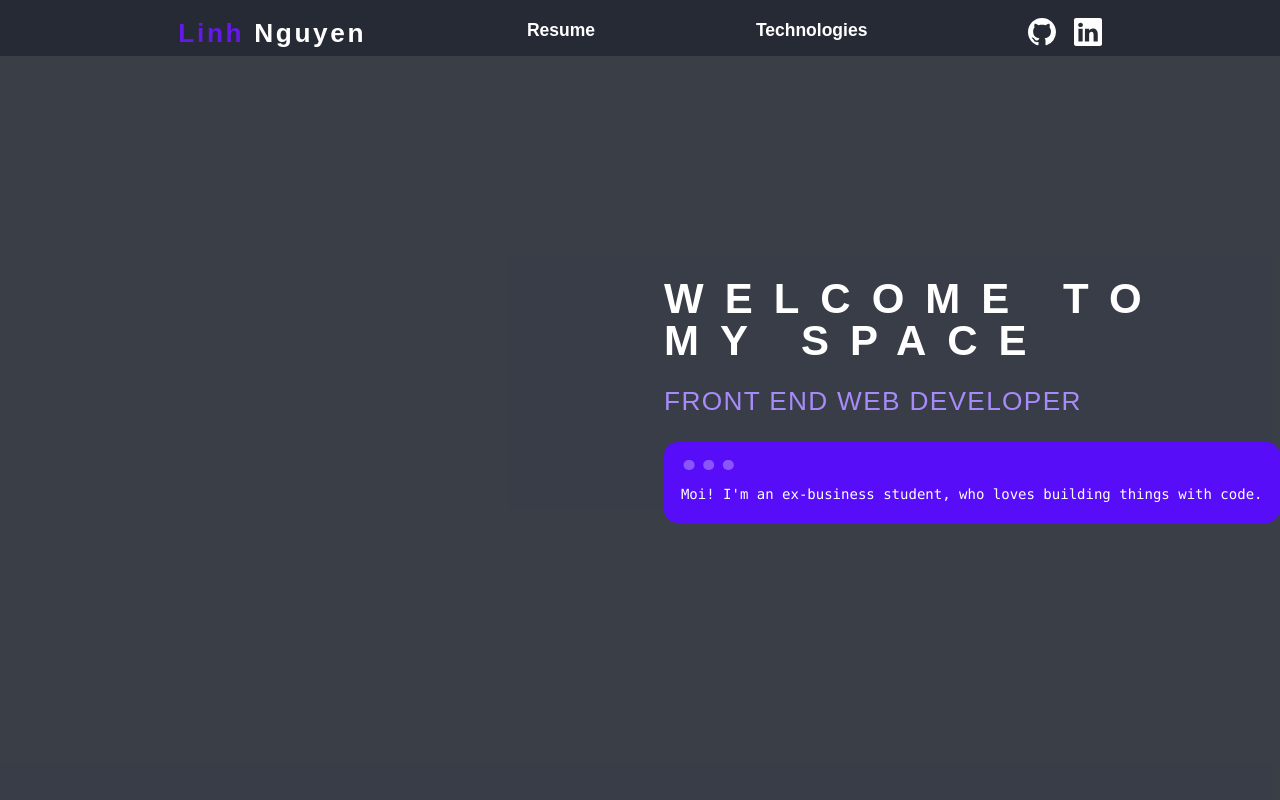
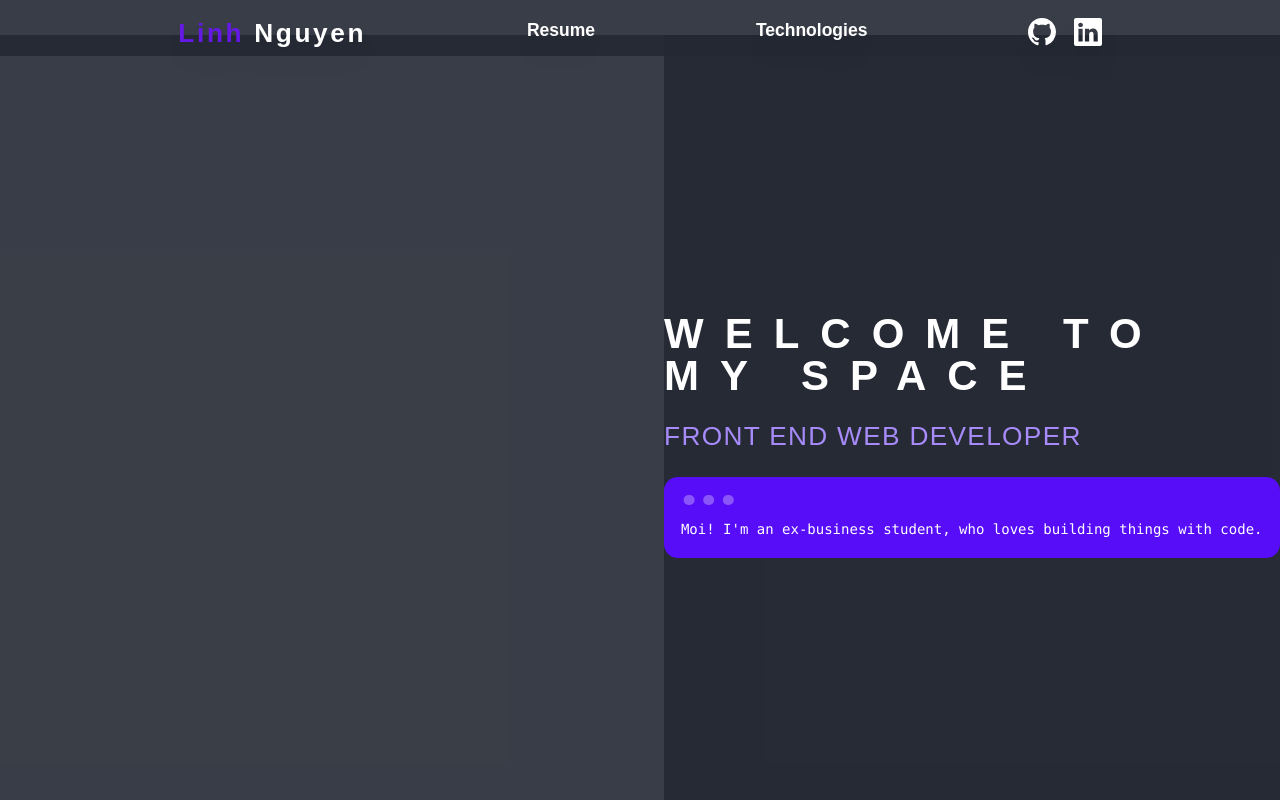
Before and after one commit to linhngkh/nextjs-Portfolio, a Next.js app: page / in a window 1280 px wide. Shown: the top 800 px of the page. Built offline with nearby package versions, Linux system fonts and the light colour scheme; no server answers.

Commit message:
style hero section

```diff
--- a/components/hero/Hero.js
+++ b/components/hero/Hero.js
@@ -6,7 +6,7 @@ import { Cube } from "../cube3D/Cube";
 
 const Hero = () => {
   return (
-    <div className="h-screen flex content-center justify-between snap-center ">
+    <div className="h-screen flex content-center justify-between snap-center mt-10">
       <section className="h-screen snap-center w-1400 flex justify-between">
         <Canvas camera={{ fov: 25, position: [5, 5, 5] }}>
           <OrbitControls enableZoom={false} autoRotate />
@@ -14,7 +14,7 @@ const Hero = () => {
           <directionalLight position={[3, 2, 1]} />
           <Cube />
         </Canvas>
-        <div className="flex-8 flex justify-center items-center flex-col text-start ">
+        <div className="flex-8 flex justify-center items-center flex-col text-start bg-green">
           <div className="mb-7">
             <h1 className="lg:text-5xl font-bold tracking-[.5em] uppercase leading-loose  md:text-lg sm:text-md subpixel-antialiased hover:text-violet-400">
               welcome to my space
--- a/components/navbar/Navbar.js
+++ b/components/navbar/Navbar.js
@@ -5,7 +5,7 @@ import { BsGithub, BsLinkedin } from "react-icons/bs";
 export default function Navbar() {
   return (
     <nav className=" fixed lg:visible sm:invisible md:visible w-full top-0 h-16 bg-green bg-opacity-20">
-      <ul className="flex justify-evenly p-5 text-xl capitalize text-shadow-xl hover:drop-shadow-xl  font-bold">
+      <ul className="flex justify-evenly p-5 text-xl capitalize text-shadow-xl hover:drop-shadow-xl  font-bold ">
         <li className="hover:underline hover:decoration-4 hover:decoration-white ">
           <Link
             href="/"
--- a/styles/globals.css
+++ b/styles/globals.css
@@ -16,14 +16,3 @@ body {
   font-size: 14px;
   color: white;
 }
-
-.main {
-  height: 100vh;
-  scroll-snap-type: y mandatory;
-  overflow-y: auto;
-  scrollbar-width: none;
-}
-
-.main::-webkit-scrollbar {
-  display: none;
-}
```
